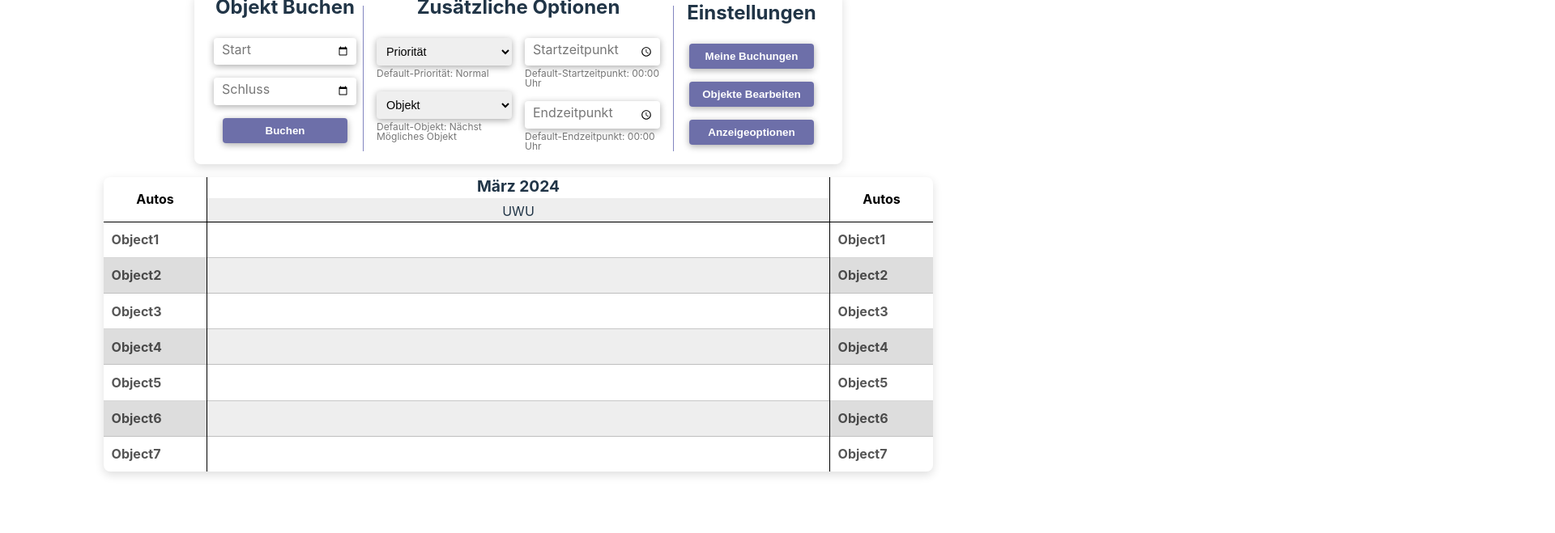
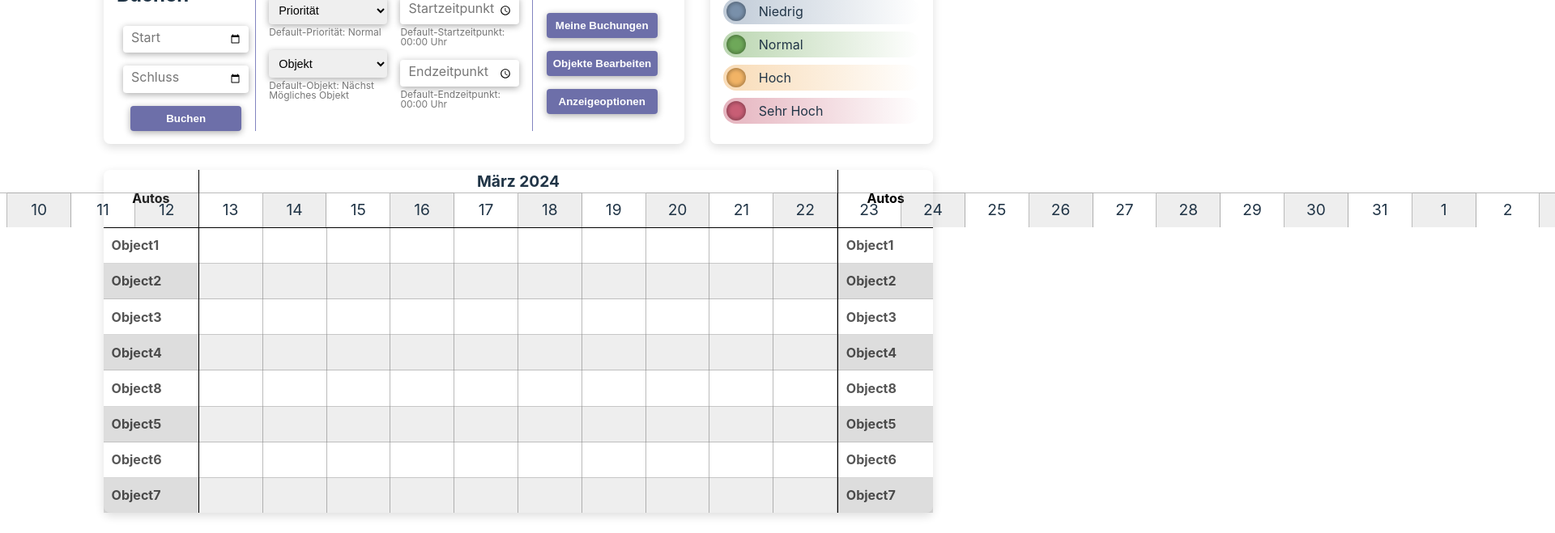
Before and after one commit to Jayk-developes/AbschlussProjekt, a website built with Vite: page index.html in a window 1280 px wide. Shown: the part 141-800 px from the top of the page at 81% size, 1920 px wide, since content can reach past the window. Built offline with nearby package versions, Linux system fonts and the light colour scheme.

Commit message:
Add Style and Refactor Ts-Files

```diff
--- a/index.html
+++ b/index.html
@@ -11,6 +11,8 @@
 <div class="BookingContainer">
 
     <div class="header">Objektbuchung</div>
+
+    <div class="TopContainer">
 
         <!-- Booking Options Here -->
         <div id="BookingOptions" class="BookingOptions">
@@ -61,21 +63,22 @@
                         <div>
                             <div class="LabelAlign">
                                 <label for="StartTime" class="labels">Startzeitpunkt</label>
-                            <input type="time" name="StartTime" id="StartTime" placeholder="Startzeitpunkt" class="InputDate">
+                                <input type="time" name="StartTime" id="StartTime" placeholder="Startzeitpunkt"
+                                       class="InputDate">
                             </div>
                             <p>Default-Startzeitpunkt: 00:00 Uhr</p>
                         </div>
                         <div>
                             <div class="LabelAlign">
                                 <label for="EndTime" class="labels">Endzeitpunkt</label>
-                            <input type="time" name="EndTime" id="EndTime" placeholder="Endzeitpunkt" class="InputDate">
+                                <input type="time" name="EndTime" id="EndTime" placeholder="Endzeitpunkt"
+                                       class="InputDate">
                             </div>
                             <p>Default-Endzeitpunkt: 00:00 Uhr</p>
                         </div>
                     </div>
                 </div>
             </div>
-
 
             <!-- Settings Form -->
             <div id="Settings" class="Settings">
@@ -92,15 +95,18 @@
             </div>
         </div>
 
-
+        <div id="Documentation" class="Documentation">
+            <h2>Prioritätfarben</h2>
+        </div>
+    </div>
     <!--Booking View Here-->
     <div id="BookingView" class="BookingView">
-        <div  id="ObjectType" class="ObjectType"></div>
-        <div  id="Time"></div>
-        <div  id="ObjectType2" class="ObjectType"></div>
-        <div  id="Objects" class="Objects"></div>
-        <div  id="Bookings"></div>
-        <div  id="Objects2" class="Objects"></div>
+        <div id="ObjectType" class="ObjectType"></div>
+        <div id="Time"></div>
+        <div id="ObjectType2" class="ObjectType"></div>
+        <div id="Objects" class="Objects"></div>
+        <div id="Bookings"></div>
+        <div id="Objects2" class="Objects"></div>
     </div>
 
 </div>
--- /dev/null
+++ b/src/DateComputer.ts
@@ -0,0 +1,16 @@
+
+export let dateArray: string[] = []
+const Dates = () => {
+    let startDate = new Date()
+    startDate.setDate(startDate.getDate() - 7)
+    let endDate = new Date()
+    endDate.setDate(endDate.getDate() + 21)
+    let loopingDate = startDate
+
+    while (loopingDate <= endDate) {
+        dateArray.push((new Date(loopingDate).getDate()).toString())
+        loopingDate.setDate(loopingDate.getDate() + 1)
+    }
+}
+
+Dates()
--- /dev/null
+++ b/src/TestData.ts
@@ -0,0 +1,52 @@
+export const ObjectType = "Autos"
+export const Objects = ["Object1", "Object2", "Object3", "Object4", "Object5", "Object6", "Object7",]
+export const ObjectData = [
+    {
+        object: "Object1", duration: [
+            {start: "2024.03.10", end: "2024.03.14"},
+            {start: "2024.03.09", end: "2024.03.10"},
+            {start: "2024.03.09", end: "2024.03.09"},
+            {start: "2024.03.12", end: "2024.03.25"},]
+    }, {
+        object: "Object2", duration: [
+            {start: "2024.03.10", end: "2024.03.14"},
+            {start: "2024.03.10", end: "2024.03.14"},
+            {start: "2024.03.10", end: "2024.03.14"},
+            {start: "2024.03.10", end: "2024.03.14"},]
+    }, {
+        object: "Object3", duration: [
+            {start: "2024.03.10", end: "2024.03.14"},
+            {start: "2024.03.10", end: "2024.03.14"},
+            {start: "2024.03.10", end: "2024.03.14"},
+            {start: "2024.03.10", end: "2024.03.14"},]
+    }, {
+        object: "Object4", duration: [
+            {start: "2024.03.10", end: "2024.03.14"},
+            {start: "2024.03.10", end: "2024.03.14"},
+            {start: "2024.03.10", end: "2024.03.14"},
+            {start: "2024.03.10", end: "2024.03.14"},]
+    }, {
+        object: "Object8", duration: [
+            {start: "2024.03.10", end: "2024.03.14"},
+            {start: "2024.03.10", end: "2024.03.14"},
+            {start: "2024.03.10", end: "2024.03.14"},
+            {start: "2024.03.10", end: "2024.03.14"},]
+    }, {
+        object: "Object5", duration: [
+            {start: "2024.03.10", end: "2024.03.14"},
+            {start: "2024.03.10", end: "2024.03.14"},
+            {start: "2024.03.10", end: "2024.03.14"},
+            {start: "2024.03.10", end: "2024.03.14"},]
+    }, {
+        object: "Object6", duration: [
+            {start: "2024.03.10", end: "2024.03.14"},
+            {start: "2024.03.10", end: "2024.03.14"},
+            {start: "2024.03.10", end: "2024.03.14"},
+            {start: "2024.03.10", end: "2024.03.14"},]
+    }, {
+        object: "Object7", duration: [
+            {start: "2024.03.10", end: "2024.03.14"},
+            {start: "2024.03.10", end: "2024.03.14"},
+            {start: "2024.03.10", end: "2024.03.14"},
+            {start: "2024.03.10", end: "2024.03.14"},]
+    }]
--- a/src/main.ts
+++ b/src/main.ts
@@ -1,14 +1,36 @@
 import './style.css';
+// @ts-ignore
+import {ObjectType, Objects, ObjectData} from "./TestData.ts"
+// @ts-ignore
+import {dateArray} from "./DateComputer.ts"
 
-const ObjectType = "Autos"
-const Objects = ["Object1", "Object2", "Object3", "Object4", "Object5", "Object6", "Object7",]
+// let dateArray: string[] = []
+//
+// const Dates = () => {
+//     let startDate = new Date()
+//     startDate.setDate(startDate.getDate() - 7)
+//     let endDate = new Date()
+//     endDate.setDate(endDate.getDate() + 21)
+//     let loopingDate = startDate
+//
+//     while (loopingDate <= endDate) {
+//         dateArray.push((new Date(loopingDate).getDate()).toString())
+//         loopingDate.setDate(loopingDate.getDate() + 1)
+//     }
+// }
+//
+// Dates()
+
+const Priorities = [{color: "#7990AA", prio: "Niedrig"}, {color: "#6EA859", prio: "Normal"}, {
+    color: "#F1B365",
+    prio: "Hoch"
+}, {color: "#C85E75", prio: "Sehr Hoch"},]
 
 document.addEventListener("DOMContentLoaded", () => {
     let ObjectString: string = "";
-    Objects.forEach((object) => {
-        ObjectString += "<div class='spacing'>" + object + "</div>"
+    ObjectData.forEach((object) => {
+        ObjectString += "<div class='spacing'>" + object.object + "</div>"
     })
-
     let ObjectTypeHTML = document.getElementById("ObjectType") as HTMLElement
     ObjectTypeHTML.innerHTML = "<div>" + ObjectType + "</div>"
 
@@ -16,7 +38,17 @@ document.addEventListener("DOMContentLoaded", () => {
     ObjectTypeHTML2.innerHTML = "<div>" + ObjectType + "</div>"
 
     let TimeHTML = document.getElementById("Time") as HTMLElement
-    TimeHTML.innerHTML = "<div id='TopMonth'>" + "März 2024" + "</div><div id='TopDate'>" + "UWU" + "</div>"
+    let dateStringHTML = ""
+    for (let i = 0; i < dateArray.length; i++) {
+        dateStringHTML += "<div class='SeparateDate'>" + dateArray[i] + "</div>"
+    }
+    TimeHTML.innerHTML = "<div id='TopMonth'>" + "März 2024" + "</div><div id='TopDate' class='TopDate'>" + dateStringHTML + "</div>"
+
+    let TimeQuery = document.querySelector("#Time") as Element
+    console.log(TimeQuery)
+    let TimeItems = TimeQuery.querySelectorAll("div#TopDate > div") as NodeListOf<HTMLElement>
+    let TimeItemWidth = TimeItems[0].clientWidth
+    console.log(TimeItemWidth)
 
     let ObjectsHTML = document.getElementById("Objects") as HTMLElement
     ObjectsHTML.innerHTML = ObjectString
@@ -25,14 +57,24 @@ document.addEventListener("DOMContentLoaded", () => {
     ObjectsHTML2.innerHTML = ObjectString
 
     let BookingsHTML = document.getElementById("Bookings") as HTMLElement
-    for (let i = 0; i < Objects.length; i++) BookingsHTML.innerHTML += "<div class='underLineBooking'></div>"
+    for (let i = 0; i < ObjectData.length; i++) BookingsHTML.innerHTML += "<div class='underLineBooking' id='" + ObjectData[i].object + "'></div>"
+
+    let Documentation = document.getElementById("Documentation") as HTMLElement
+    for (let i = 0; i < Priorities.length; i++) Documentation.innerHTML += "<div class='Priority' style='background: linear-gradient(90deg,"
+        + Priorities[i].color + "77 0%, rgba(0,0,0,0) 100%);'><div class='colorCircle' style='background-color: "
+        + Priorities[i].color + "'></div>"
+        + Priorities[i].prio + "</div>"
 
 
-    let inputs = document.querySelectorAll(".InputDate")
-    let labels = document.querySelectorAll(".labels")
+    let inputs = document.querySelectorAll(".InputDate") as NodeListOf<HTMLElement>
+    let labels = document.querySelectorAll(".labels") as NodeListOf<HTMLElement>
 
     for (let i = 0; i < inputs.length; i++) {
-        inputs[i].addEventListener("mouseover", () => {labels[i].style.opacity = "0"})
-        inputs[i].addEventListener("mouseout", () => {labels[i].style.opacity = "1"})
+        inputs[i].addEventListener("mouseover", () => {
+            labels[i].style.opacity = "0"
+        })
+        inputs[i].addEventListener("mouseout", () => {
+            labels[i].style.opacity = "1"
+        })
     }
 });
--- a/src/style.css
+++ b/src/style.css
@@ -119,11 +119,79 @@ button:focus-visible {
     align-items: center;
 }
 
+.TopContainer {
+    width: 80%;
+    display: grid;
+    grid-template-columns: 70% auto;
+    margin-bottom: 1rem;
+    gap: 2rem;
+}
+
+.Documentation {
+    background-color: #fff;
+    width: -webkit-fill-available;
+    width: -moz-available;
+    width: fill-available;
+    min-height: 10rem;
+    border-radius: .5rem;
+    box-shadow: 0 .25rem .75rem 0 #0002;
+    display: flex;
+    flex-direction: column;
+    justify-content: space-evenly;
+    padding: 1rem;
+
+    h2 {
+        margin-top: -1rem;
+        margin-bottom: .25rem;
+        text-align: center;
+    }
+}
+
+.TopDate {
+    display: flex;
+    position: relative;
+    /*overflow: hidden;*/
+    left: -70%;
+    height: -moz-available;
+    height: fill-available;
+    height: -webkit-fill-available;
+
+    .SeparateDate {
+        width: calc(10% - 1px);
+        min-width: calc(10% - 1px);
+        max-width: calc(10% - 1px);
+        padding: .35rem 0 .25rem;
+        border-right: 1px solid #0004;
+        border-top: 1px solid #0004;
+        font-size: 1.2rem;
+    }
+
+    .SeparateDate:nth-child(odd) {
+        background-color: #aaa3;
+    }
+}
+
+.colorCircle {
+    height: 1.5rem;
+    width: 1.5rem;
+    border-radius: 50%;
+    box-shadow: inset 0 0 .25rem .125rem #0004;
+}
+
+.Priority {
+    display: flex;
+    gap: 1rem;
+    border-radius: 5rem;
+    padding: .25rem .25rem;
+
+}
+
 .BookingOptions {
-    width: 60%;
+    width: -webkit-fill-available;
+    width: -moz-available;
+    width: fill-available;
     background-color: #fff;
     padding: 1rem;
-
     display: grid;
     grid-template-columns:  1fr 2fr 1fr;
     min-height: 10rem;
@@ -276,8 +344,8 @@ input:hover, select:hover {
 
 .BookingView {
     display: grid;
-    grid-template-columns: 8rem auto 8rem;
-    grid-template-rows: 3.5rem auto;
+    grid-template-columns: 11.5% auto 11.5%;
+    grid-template-rows: 4.5rem auto;
     width: 80%;
     min-height: 15rem;
     height: auto;
@@ -310,6 +378,7 @@ input:hover, select:hover {
         align-items: center;
         flex-direction: column;
 
+
         #TopMonth {
             font-weight: bolder;
             font-size: 1.2rem;
@@ -319,9 +388,7 @@ input:hover, select:hover {
             width: -webkit-fill-available;
             width: -moz-available;
             width: fill-available;
-            background-color: #0001;
             text-align: center;
-            padding: .25rem;
         }
     }
 
@@ -338,6 +405,7 @@ input:hover, select:hover {
         .spacing:last-child {
             border-bottom: none;
         }
+
         color: #000a;
         font-weight: bold;
     }
@@ -358,6 +426,7 @@ input:hover, select:hover {
             width: -moz-available;
             width: fill-available;
             border-bottom: 1px solid #8887;
+            background: repeating-linear-gradient(90deg, #0000 0px, #0000 calc(10% - 1.1px), #0004 calc(10% - 1px), #0004 10%);
         }
 
         .underLineBooking:nth-child(even) {
```
Lines whose indentation alone changed are shown as unchanged.
